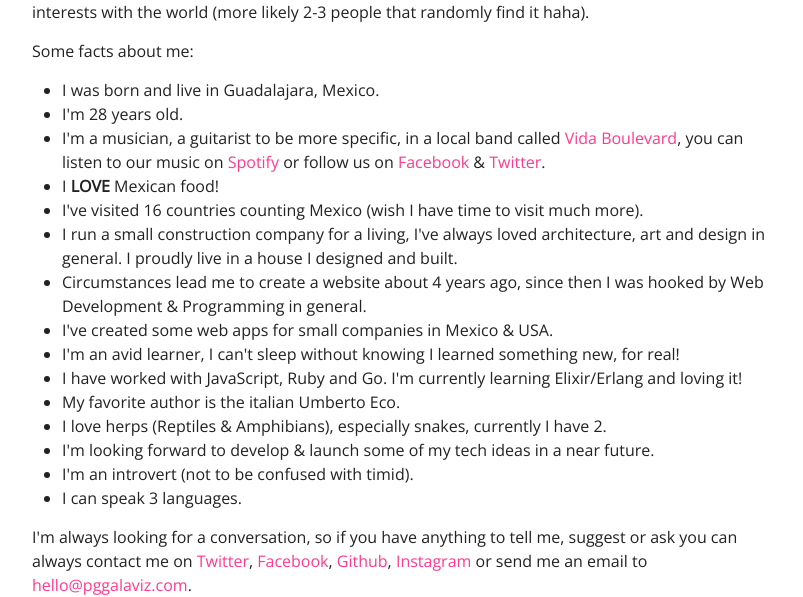
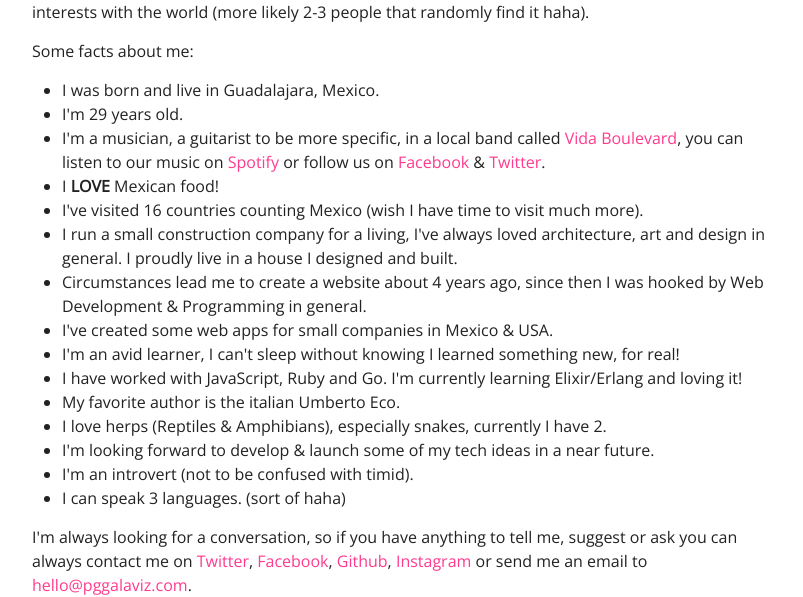
Before and after one commit to pggalaviz/pggalaviz, a Jekyll site: the page built from about/index.html, in a window 1280 px wide and 900 px high, scrolled down 300 px. Shown: the part 157-754 px from the top of the window, without its empty margins (238-1041 px from the left). Built offline with Jekyll 4.4.1, drawn with Linux system fonts in a browser that asks for light colours.

Commit message:
update about

```diff
--- a/about/index.html
+++ b/about/index.html
@@ -13,7 +13,7 @@ title: About Me
   <p>Some facts about me:</p>
   <ul>
     <li>I was born and live in Guadalajara, Mexico.</li>
-    <li>I'm 28 years old.</li>
+    <li>I'm 29 years old.</li>
     <li>I'm a musician, a guitarist to be more specific, in a local band called <a
         href="http://vidaboulevard.com" target="_blank">Vida Boulevard</a>, you can listen to our music on <a
         href="https://open.spotify.com/artist/3SEcgO5sl4MKCm09SPFKTB" target="_blank">Spotify</a> or follow us on <a
@@ -33,7 +33,7 @@ title: About Me
     <li>I love herps (Reptiles &amp; Amphibians), especially snakes, currently I have 2.</li>
     <li>I'm looking forward to develop &amp; launch some of my tech ideas in a near future.</li>
     <li>I'm an introvert (not to be confused with timid).</li>
-    <li>I can speak 3 languages.</li>
+    <li>I can speak 3 languages. (sort of haha)</li>
   </ul>
   <p>I'm always looking for a conversation, so if you have anything to tell me, suggest or ask you
     can always contact me on <a href="http://twitter.com/pggalaviz" target="_blank">Twitter</a>, <a
```
